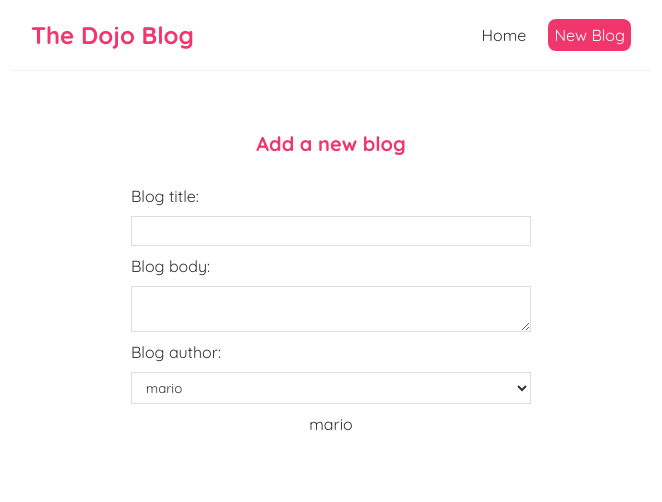
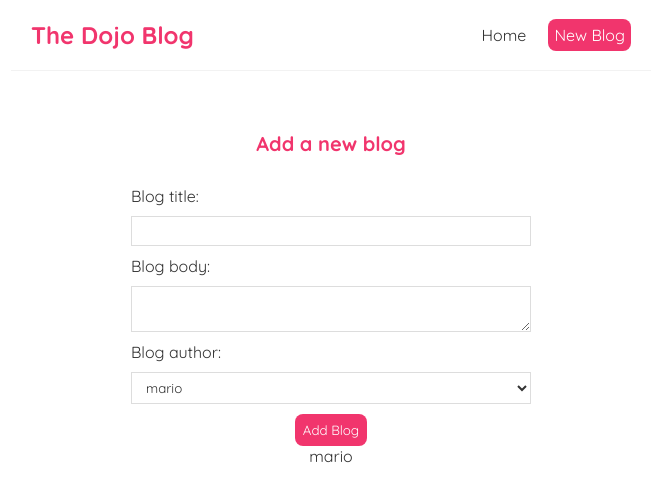
Before and after one commit to fvvsantana/learningReact, a React (Create React App) app in the folder dojo-blog/: page /create in a window 1280 px wide. Shown: the top 502 px of the page, without its empty margins (309-971 px from the left). Built offline with nearby package versions, Linux system fonts and the light colour scheme.

Commit message:
Add submit button to create blog form

```diff
--- a/dojo-blog/src/lessons/Create.js
+++ b/dojo-blog/src/lessons/Create.js
@@ -4,10 +4,16 @@ const Create = () => {
     const [title, setTitle] = useState('');
     const [body, setBody] = useState('');
     const [author, setAuthor] = useState('mario');
+
+    const handleSubmit = (e) => {
+        e.preventDefault();
+        const blog = {title, body, author};
+        console.log(blog);
+    }
     return (
         <div className="create">
             <h2>Add a new blog</h2>
-            <form>
+            <form onSubmit={handleSubmit}>
                 <label>Blog title:</label>
                 <input
                     type='text'
@@ -29,10 +35,12 @@ const Create = () => {
                     <option value='mario'>mario</option>
                     <option value='yoshi'>yoshi</option>
                 </select>
+                <button>Add Blog</button>
             </form>
             <p>{title}</p>
             <p>{body}</p>
             <p>{author}</p>
+
         </div>
     );
 }
```
